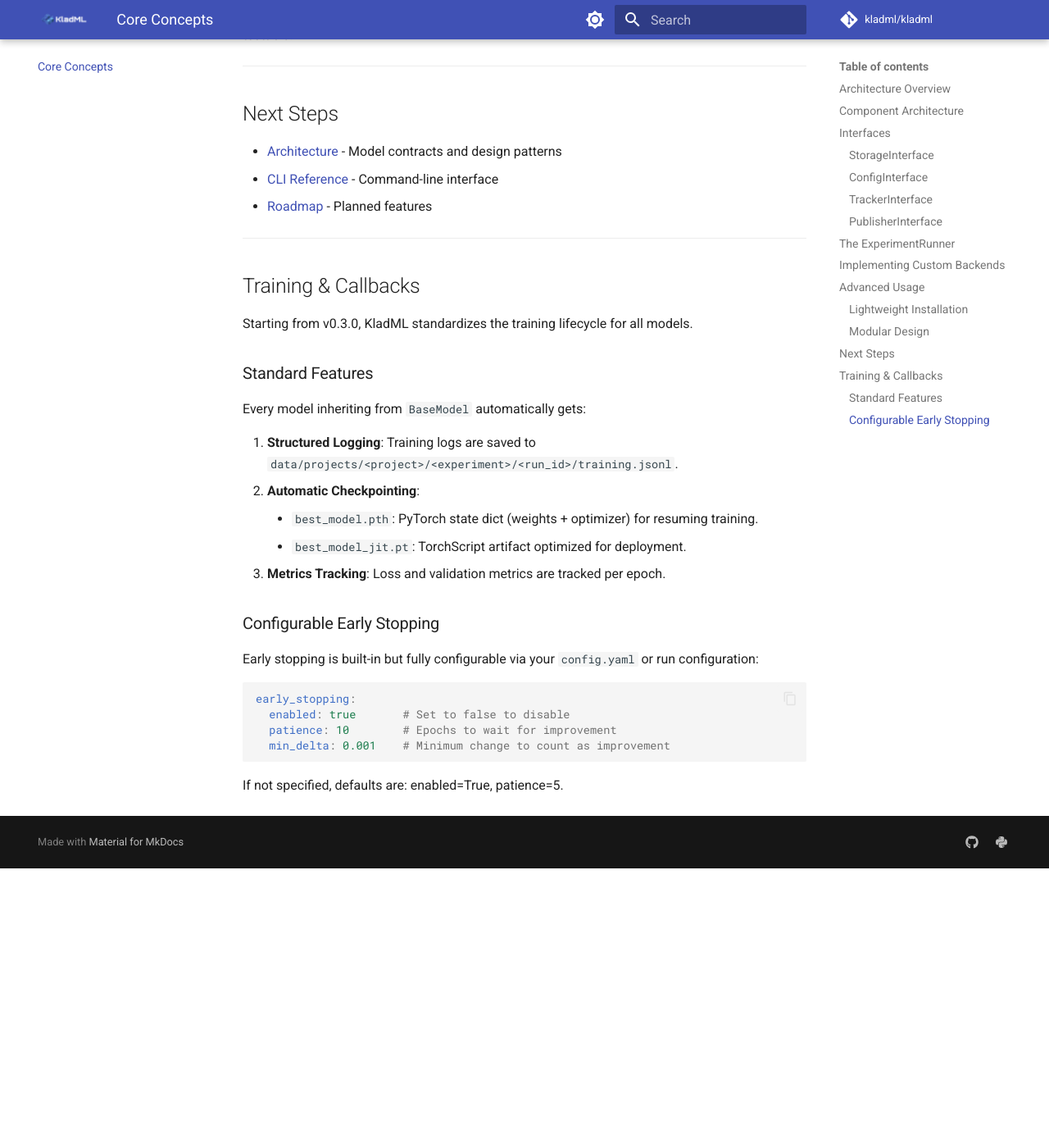
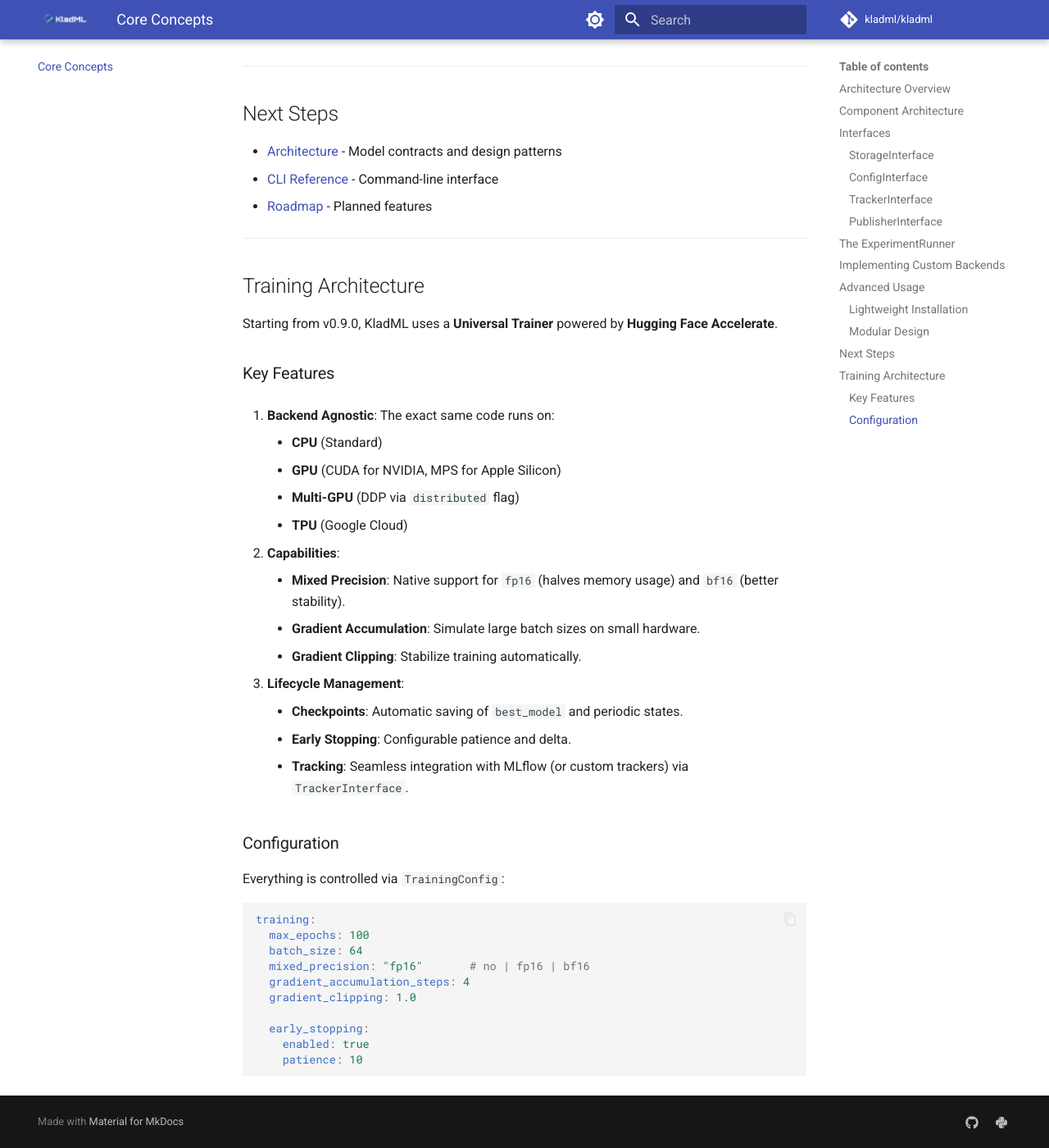
Before and after one commit to kladml/kladml, an MkDocs documentation site: the page built from docs/core_concepts.md, in a window 1280 px wide and 1400 px high, scrolled down 4591 px. Shown: the whole window at 82% size. Built offline with MkDocs 1.6.1 and Material for MkDocs 9.7.7, drawn with Linux system fonts in a browser that asks for light colours; comment, search, counter and statistics services are not loaded; before the commit the page ends 5650 px from its top, so only the background shows below that.

````diff
--- a/docs/core_concepts.md
+++ b/docs/core_concepts.md
@@ -221,27 +221,38 @@ KladML uses a modular interface-based design. This ensures your training code is
 
 ---
 
-## Training & Callbacks
+## Training Architecture
+Starting from v0.9.0, KladML uses a **Universal Trainer** powered by **Hugging Face Accelerate**.
 
-Starting from v0.3.0, KladML standardizes the training lifecycle for all models.
+### Key Features
+1.  **Backend Agnostic**: The exact same code runs on:
+    *   **CPU** (Standard)
+    *   **GPU** (CUDA for NVIDIA, MPS for Apple Silicon)
+    *   **Multi-GPU** (DDP via `distributed` flag)
+    *   **TPU** (Google Cloud)
 
-### Standard Features
-Every model inheriting from `BaseModel` automatically gets:
+2.  **Capabilities**:
+    *   **Mixed Precision**: Native support for `fp16` (halves memory usage) and `bf16` (better stability).
+    *   **Gradient Accumulation**: Simulate large batch sizes on small hardware.
+    *   **Gradient Clipping**: Stabilize training automatically.
 
-1.  **Structured Logging**: Training logs are saved to `data/projects/<project>/<experiment>/<run_id>/training.jsonl`.
-2.  **Automatic Checkpointing**:
-    - `best_model.pth`: PyTorch state dict (weights + optimizer) for resuming training.
-    - `best_model_jit.pt`: TorchScript artifact optimized for deployment.
-3.  **Metrics Tracking**: Loss and validation metrics are tracked per epoch.
+3.  **Lifecycle Management**:
+    *   **Checkpoints**: Automatic saving of `best_model` and periodic states.
+    *   **Early Stopping**: Configurable patience and delta.
+    *   **Tracking**: Seamless integration with MLflow (or custom trackers) via `TrackerInterface`.
 
-### Configurable Early Stopping
-Early stopping is built-in but fully configurable via your `config.yaml` or run configuration:
+### Configuration
+Everything is controlled via `TrainingConfig`:
 
 ```yaml
-early_stopping:
-  enabled: true       # Set to false to disable
-  patience: 10        # Epochs to wait for improvement
-  min_delta: 0.001    # Minimum change to count as improvement
+training:
+  max_epochs: 100
+  batch_size: 64
+  mixed_precision: "fp16"       # no | fp16 | bf16
+  gradient_accumulation_steps: 4
+  gradient_clipping: 1.0
+
+  early_stopping:
+    enabled: true
+    patience: 10
 ```
-
-If not specified, defaults are: enabled=True, patience=5.
````
Also changed, not shown: CHANGELOG.md (+8 -0 lines), README.md (+5 -1 lines).
